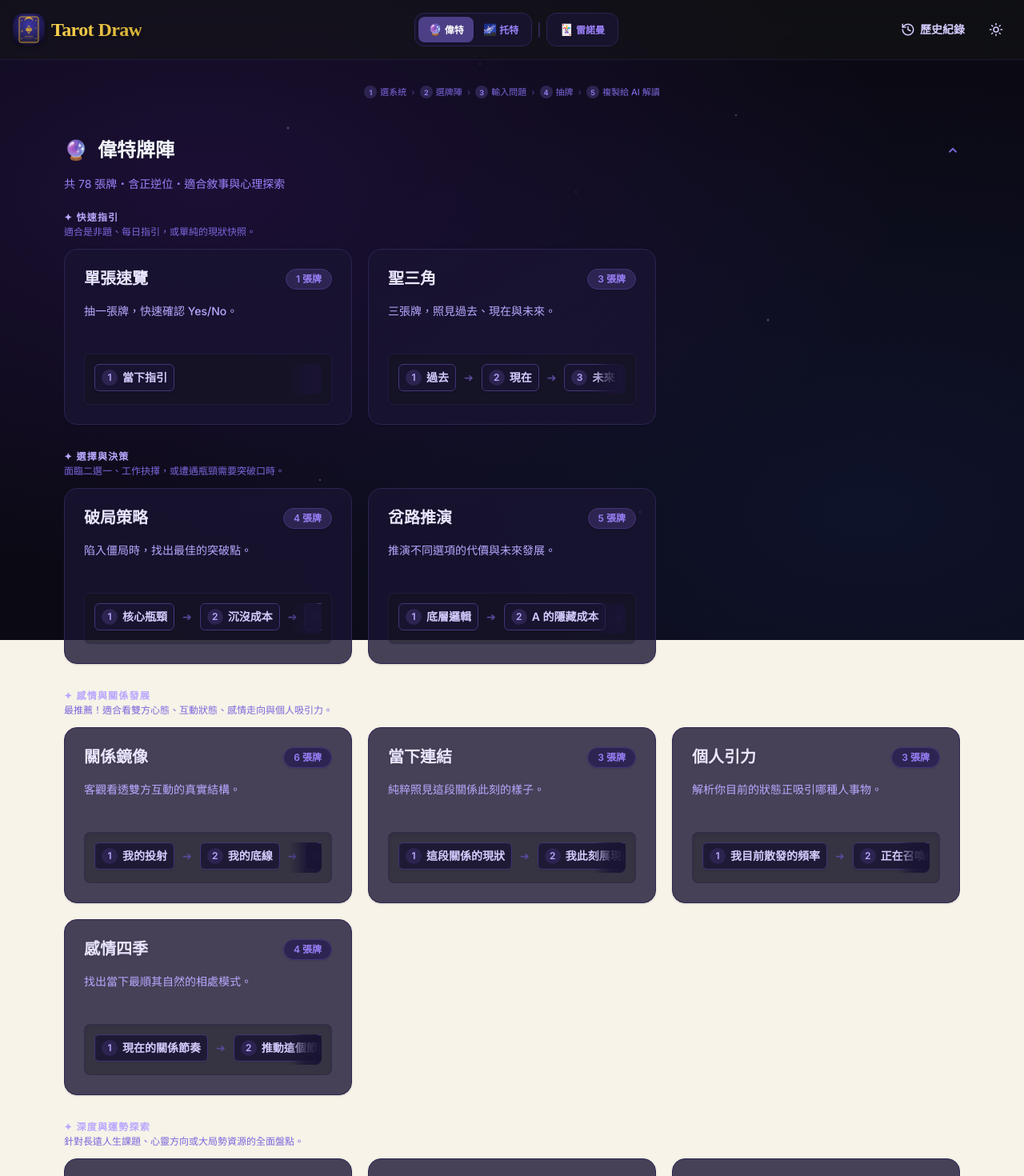
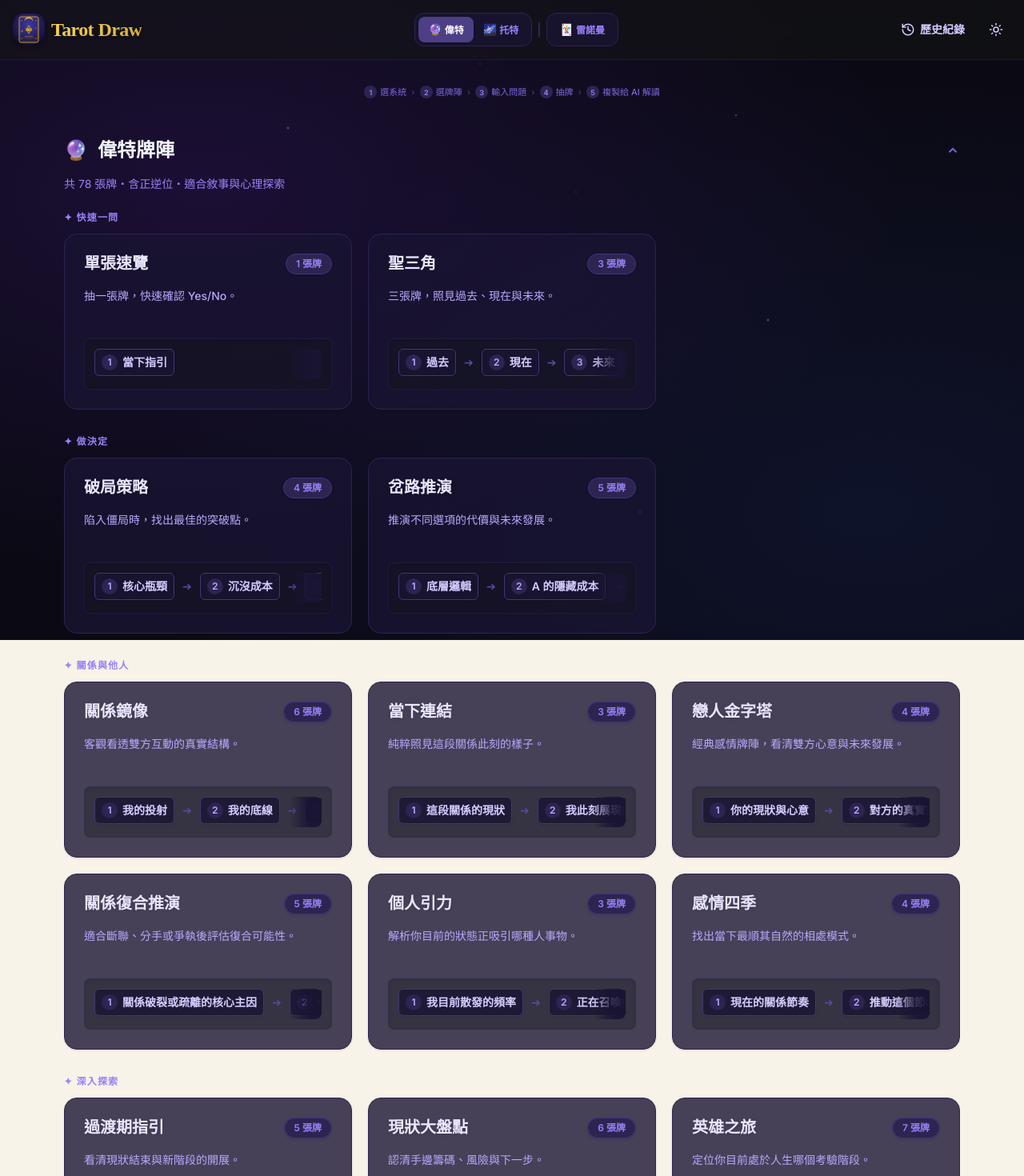
Before and after one commit to dodododora/Tarot-Draw, a React (Vite) app: page / in a window 1280 px wide. Shown: the top 1470 px of the page at 80% size. Built offline with nearby package versions, Linux system fonts and the light colour scheme.

Commit message:
feat: add Lovers Pyramid and Reconciliation spreads to Waite and Thoth systems with custom grid layouts

```diff
--- a/src/App.tsx
+++ b/src/App.tsx
@@ -348,19 +348,19 @@ export default function App() {
     const spreads = masterPool.filter(s => allowedIds.includes(s.id));
     const cats = mode === 'waite'
       ? [
-        { label: '✦ 快速指引', desc: '適合是非題、每日指引，或單純的現狀快照。', ids: ['single', 'waite-triangle'] },
-        { label: '✦ 選擇與決策', desc: '面臨二選一、工作抉擇，或遭遇瓶頸需要突破口時。', ids: ['breakthrough', 'choice'] },
-        { label: '✦ 感情與關係發展', desc: '最推薦！適合看雙方心態、互動狀態、感情走向與個人吸引力。', ids: ['now-connect', 'attraction', 'rel-seasons', 'mirror'] },
-        { label: '✦ 深度與運勢探索', desc: '針對長遠人生課題、心靈方向或大局勢資源的全面盤點。', ids: ['celtic', 'cycle', 'hero', 'resource'] },
+        { label: '✦ 快速一問', ids: ['single', 'waite-triangle'] },
+        { label: '✦ 做決定', ids: ['breakthrough', 'choice'] },
+        { label: '✦ 關係與他人', ids: ['now-connect', 'lovers-pyramid', 'reconciliation', 'attraction', 'rel-seasons', 'mirror'] },
+        { label: '✦ 深入探索', ids: ['celtic', 'cycle', 'hero', 'resource'] },
       ]
       : [
-        { label: '✦ 快速指引', desc: '適合是非題、每日指引，或單純的現狀快照。', ids: ['single', 'waite-triangle'] },
-        { label: '✦ 選擇與決策', desc: '面臨二選一、工作抉擇，或遭遇瓶頸需要突破口時。', ids: ['breakthrough', 'choice'] },
-        { label: '✦ 感情與關係發展', desc: '最推薦！適合看雙方心態、無形影響、內在投射與關係主軸。', ids: ['now-connect', 'energy-resonance', 'mirror-mirror', 'mirror'] },
-        { label: '✦ 深度與運勢探索', desc: '針對長遠人生課題、自我盲點、心理防衛或元素平衡的盤點。', ids: ['johari', 'cycle', 'iceberg', 'resource', 'elements'] },
+        { label: '✦ 快速一問', ids: ['single', 'waite-triangle'] },
+        { label: '✦ 做決定', ids: ['breakthrough', 'choice'] },
+        { label: '✦ 關係與他人', ids: ['now-connect', 'lovers-pyramid', 'reconciliation', 'energy-resonance', 'mirror-mirror', 'mirror'] },
+        { label: '✦ 深入探索', ids: ['johari', 'cycle', 'iceberg', 'resource', 'elements'] },
       ];
     return cats
-      .map(({ label, desc, ids }) => ({ label, desc, catSpreads: spreads.filter(s => ids.includes(s.id)) }))
+      .map(({ label, ids }) => ({ label, catSpreads: spreads.filter(s => ids.includes(s.id)) }))
       .filter(c => c.catSpreads.length > 0);
   }, [mode]);
 
@@ -1014,6 +1014,12 @@ ${sigNote}
         case 'mirror-mirror':
           analysisPrompt = `\n\n請點出在對方身上看到的內在投射本質，剖析其對關係造成的影響與真實課題。`;
           break;
+        case 'lovers-pyramid':
+          analysisPrompt = `\n\n請解讀雙方的真實心意、阻礙點與關係最終發展結果。`;
+          break;
+        case 'reconciliation':
+          analysisPrompt = `\n\n請分析斷聯/破裂的主因、雙方的真實意願與復合障礙，並評估最終復合可能性。`;
+          break;
 
         // Waite Spreads
         case 'waite-triangle':
@@ -1259,12 +1265,9 @@ ${sigNote}
                           : '共 78 張牌・無逆位・著重能量狀態與深層解析'}
                       </p>
                       <div className="space-y-8">
-                        {categorizedSpreads.map(({ label, desc, catSpreads }) => (
-                          <div key={label} className="space-y-3.5">
-                            <div>
-                              <p className="text-xs font-bold text-stone-600 dark:text-mystic-300 uppercase tracking-widest mb-0.5">{label}</p>
-                              <p className="text-[11px] sm:text-xs text-slate-400 dark:text-mystic-500 font-medium leading-tight">{desc}</p>
-                            </div>
+                        {categorizedSpreads.map(({ label, catSpreads }) => (
+                          <div key={label}>
+                            <p className="text-xs font-bold text-stone-500 dark:text-mystic-400 uppercase tracking-widest mb-3">{label}</p>
                             <div className="grid grid-cols-2 md:grid-cols-3 gap-3 sm:gap-5">
                               {catSpreads.map(spread => (
                                 <SpreadCard
@@ -2533,6 +2536,27 @@ function TarotSpreadLayout({ spread, cards, mode }: { spread: Spread; cards: Dra
         </div>
       );
 
+    case 'lovers-pyramid':
+      return (
+        <div className="grid grid-cols-2 gap-x-6 sm:gap-x-10 gap-y-8 place-items-center w-full max-w-xl mx-auto">
+          <div className="col-span-2">{renderCard(3)}</div>
+          <div className="col-span-2">{renderCard(2)}</div>
+          <div>{renderCard(0)}</div>
+          <div>{renderCard(1)}</div>
+        </div>
+      );
+
+    case 'reconciliation':
+      return (
+        <div className="grid grid-cols-3 gap-x-4 sm:gap-x-8 gap-y-8 place-items-center w-full max-w-3xl mx-auto">
+          <div className="col-start-2">{renderCard(0)}</div>
+          <div className="col-start-1 row-start-2">{renderCard(1)}</div>
+          <div className="col-start-2 row-start-2">{renderCard(3)}</div>
+          <div className="col-start-3 row-start-2">{renderCard(2)}</div>
+          <div className="col-start-2 row-start-3">{renderCard(4)}</div>
+        </div>
+      );
+
     case 'choice': {
       const numChoices = Math.round((cards.length - 1) / 2);
       const letters = Array.from({ length: numChoices }, (_, i) => String.fromCharCode(65 + i));
--- a/src/constants.ts
+++ b/src/constants.ts
@@ -239,14 +239,14 @@ export const LENORMAND_SPREADS: Spread[] = [
     name: "大展開",
     count: 36,
     positions: [
-      // Row 1 (1–9): 過去與根源層
-      "R1C1·過去的根源", "R1C2·舊有的影響", "R1C3·遠方的因", "R1C4·埋下的種子", "R1C5·過去的核心", "R1C6·留下的印記", "R1C7·已結束的篇章", "R1C8·遠因的方向", "R1C9·過去的終點",
-      // Row 2 (10–18): 現實與環境層
-      "R2C1·外在現況", "R2C2·近期環境", "R2C3·身邊的人", "R2C4·現實阻力", "R2C5·當下核心", "R2C6·外在助力", "R2C7·他人眼中的你", "R2C8·近期的事件", "R2C9·外在走向",
-      // Row 3 (19–27): 內在與心理層
-      "R3C1·內心的感受", "R3C2·隱藏的想法", "R3C3·潛意識的恐懼", "R3C4·內在的阻力", "R3C5·心理核心", "R3C6·內在的渴望", "R3C7·你真正想要的", "R3C8·情感的走向", "R3C9·內在的結局",
-      // Row 4 (28–36): 未來與命運層
-      "R4C1·最終的根基", "R4C2·未來的線索", "R4C3·即將到來的事", "R4C4·發展的阻礙", "R4C5·命運的核心", "R4C6·最終的助力", "R4C7·結果的形成", "R4C8·最終的方向", "R4C9·命運的歸宿"
+      "第1宮 (騎士)", "第2宮 (三葉草)", "第3宮 (船)", "第4宮 (房屋)", "第5宮 (樹)",
+      "第6宮 (雲)", "第7宮 (蛇)", "第8宮 (棺材)", "第9宮 (花束)", "第10宮 (大鐮刀)",
+      "第11宮 (鞭子)", "第12宮 (鳥)", "第13宮 (小孩)", "第14宮 (狐狸)", "第15宮 (熊)",
+      "第16宮 (星星)", "第17宮 (鸛鳥)", "第18宮 (狗)", "第19宮 (塔)", "第20宮 (花園)",
+      "第21宮 (山)", "第22宮 (十字路口)", "第23宮 (老鼠)", "第24宮 (心)", "第25宮 (戒指)",
+      "第26宮 (書)", "第27宮 (信)", "第28宮 (男人)", "第29宮 (女人)", "第30宮 (百合)",
+      "第31宮 (太陽)", "第32宮 (月亮)", "第33宮 (鑰匙)", "第34宮 (魚)", "第35宮 (錨)",
+      "第36宮 (十字架)"
     ],
     hint: "36 張全部鋪開，縱讀成時間脈絡，橫讀看人生各面向。",
     exampleQuestion: "請用大展開告訴我，接下來這段時間我的整體人生走勢如何？"
@@ -284,6 +284,8 @@ export const THOTH_SPREADS: Spread[] = [
   { id: "celtic",           name: "凱爾特十字",  count: 10, positions: ["現況", "主要挑戰", "顯意識", "潛意識", "過去", "近未來", "自我認知", "外在環境", "焦慮與渴望", "最終演化"],                hint: "層層剝開複雜局勢的深層因果。",                                    exampleQuestion: "我目前面臨人生的巨大低潮，請幫我全盤檢視各維度的問題與解法。" },
   { id: "elements",         name: "四元素平衡",  count: 4,  positions: ["火・行動力", "水・情感", "風・思維", "土・物質"],                                                                          hint: "從行動、情感、思維與物質全面剖析現狀。",                           exampleQuestion: "目前的處境從四個面向來看，各自透露了什麼訊息？",         category: "深入探索" },
   { id: "now-connect",       name: "當下連結",    count: 3,  positions: ["這段關係的現狀", "我此刻展現的模樣", "對方此刻展現的模樣"],                                                              hint: "純粹照見這段關係此刻的樣子。",                                    exampleQuestion: "不問對錯，這段關係此刻各自的狀態是什麼？" },
+  { id: "lovers-pyramid", name: "戀人金字塔", count: 4, positions: ["你的現狀與心意", "對方的真實想法", "彼此關係的阻礙與張力", "未來發展結果"], hint: "經典感情牌陣，看清雙方心意與未來發展。", exampleQuestion: "我跟某某人接下來的感情發展走向會如何？" },
+  { id: "reconciliation", name: "關係復合推演", count: 5, positions: ["關係破裂或疏離的核心主因", "你對這段關係的真實執著", "對方目前的當下心意", "阻礙復合的主要絆腳石", "兩人的最終復合機率與走向"], hint: "適合斷聯、分手或爭執後評估復合可能性。", exampleQuestion: "我們分手兩個月了，還有機會復合嗎？" },
 ];
 
 export const WAITE_SPREADS: Spread[] = [
@@ -299,7 +301,7 @@ export const WAITE_SPREADS: Spread[] = [
 export const WAITE_SPREAD_IDS = [
   'single', 'waite-triangle', 'celtic',
   'cycle', 'hero',
-  'attraction', 'rel-seasons', 'mirror', 'now-connect',
+  'lovers-pyramid', 'reconciliation', 'attraction', 'rel-seasons', 'mirror', 'now-connect',
   'breakthrough', 'choice', 'resource',
 ];
 // Thoth: energy-state / psychological structure
@@ -307,7 +309,7 @@ export const THOTH_SPREAD_IDS = [
   'single', 'waite-triangle',
   'johari', 'iceberg',
   'cycle',
-  'energy-resonance', 'mirror-mirror', 'mirror', 'now-connect',
+  'lovers-pyramid', 'reconciliation', 'energy-resonance', 'mirror-mirror', 'mirror', 'now-connect',
   'breakthrough', 'choice', 'resource',
   'elements',
 ];
```
